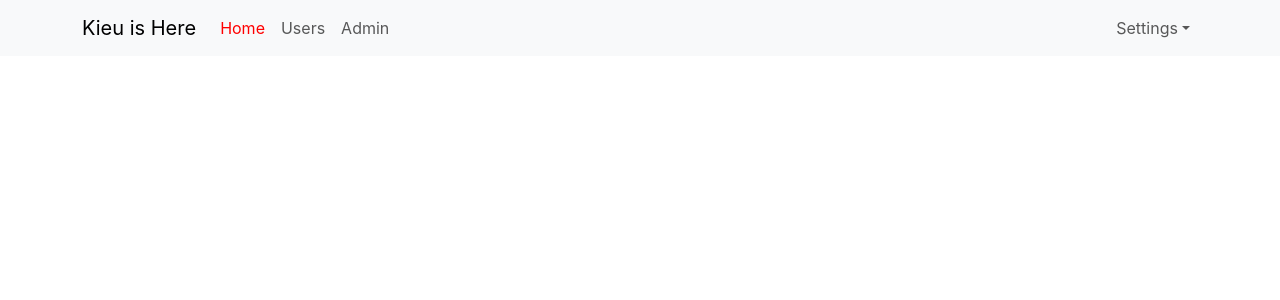
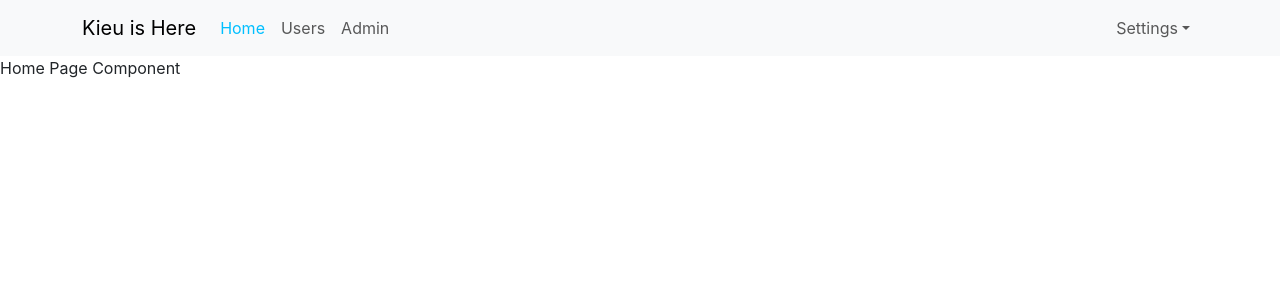
Before and after one commit to tedvkieu/ReactJS_Basic, a React (Create React App) app: page / in a window 1280 px wide. Shown: the top 300 px of the page. Built offline with nearby package versions, Linux system fonts and the light colour scheme.

Commit message:
#51 Index Routes

```diff
--- a/src/App.scss
+++ b/src/App.scss
@@ -13,7 +13,7 @@
         .navbar-nav {
             .nav-link {
                 &.active {
-                    color: red;
+                    color: #00bfff;
                 }
             }
         }
--- a/src/components/Header/Header.js
+++ b/src/components/Header/Header.js
@@ -8,7 +8,9 @@
     return (
         <Navbar expand="lg" className="bg-body-tertiary">
             <Container>
-                <Navbar.Brand href="/home">Kieu is Here</Navbar.Brand>
+                <NavLink to="/" className="navbar-brand">
+                    Kieu is Here
+                </NavLink>
                 <Navbar.Toggle aria-controls="basic-navbar-nav" />
                 <Navbar.Collapse id="basic-navbar-nav">
                     <Nav className="me-auto">
@@ -27,15 +29,9 @@
                     </Nav>
                     <Nav>
                         <NavDropdown title="Settings" id="basic-nav-dropdown">
-                            <NavDropdown.Item href="#action/3.1">
-                                Login
-                            </NavDropdown.Item>
-                            <NavDropdown.Item href="#action/3.2">
-                                Log Out
-                            </NavDropdown.Item>
-                            <NavDropdown.Item href="#action/3.3">
-                                Profile
-                            </NavDropdown.Item>
+                            <NavDropdown.Item>Login</NavDropdown.Item>
+                            <NavDropdown.Item>Log Out</NavDropdown.Item>
+                            <NavDropdown.Item>Profile</NavDropdown.Item>
                         </NavDropdown>
                     </Nav>
                 </Navbar.Collapse>
--- /dev/null
+++ b/src/components/Home/HomePage.js
@@ -0,0 +1,5 @@
+const HomePage = (props) => {
+    return <div className="homepage-container">Home Page Component</div>;
+};
+
+export default HomePage;
--- a/src/index.js
+++ b/src/index.js
@@ -9,6 +9,7 @@
 import User from './components/User/User';
 import Admin from './components/Admin/Admin';
 import App from './App';
+import HomePage from './components/Home/HomePage';
 
 const root = ReactDOM.createRoot(document.getElementById('root'));
 root.render(
@@ -17,6 +18,7 @@
         <BrowserRouter>
             <Routes>
                 <Route path="/" element={<App />}>
+                    <Route index element={<HomePage />}></Route>
                     <Route path="/users" element={<User />}></Route>
                     <Route path="/admin" element={<Admin />}></Route>
                 </Route>
```
